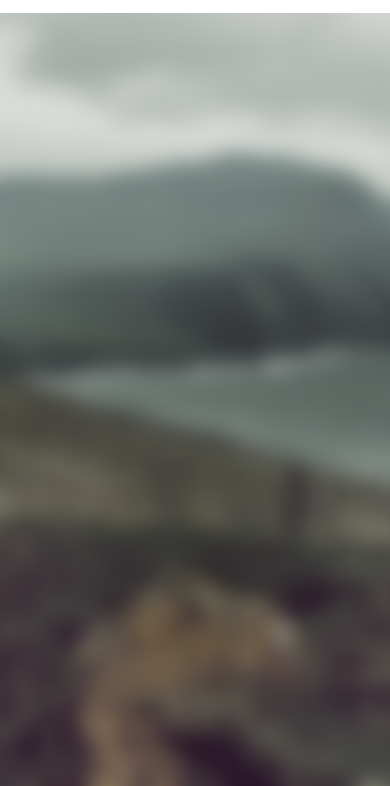
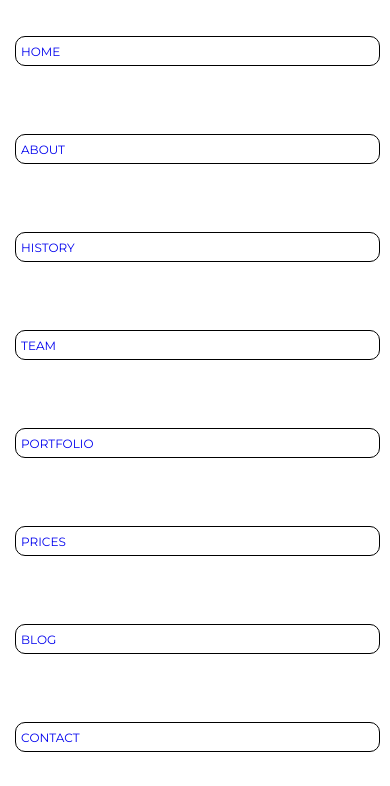
Before and after one commit to MarkevichVlad-1431/Atlantida, a website built with webpack: page src/index.html in a window 390 px wide. Both pictures are taken after a click on the button 360 px from the left and 35 px from the top of the page. Shown: the part 58-844 px from the top of the page. Built offline with nearby package versions, Linux system fonts and the light colour scheme.

Commit message:
mobileMenu

```diff
--- a/src/index.html
+++ b/src/index.html
@@ -19,7 +19,7 @@
                         <img src="assets/images/logo_header.png" alt="Logo">
                     </div>
                     <div class="header__nav">
-                        <ul>
+                        <ul id="nav" class="hidden">
                             <li>
                                 <a href="/#">Home</a>
                             </li>
@@ -45,7 +45,7 @@
                                 <a href="/#">Contact</a>
                             </li>
                         </ul>
-                        <button class="mobileMenu">
+                        <button id="topNavButton" class="mobileMenu">
                             <hr>
                             <hr>
                             <hr>
--- a/src/index.js
+++ b/src/index.js
@@ -1 +1,3 @@
 import './styles/index.scss'
+
+import './scripts/mobile_menu';
--- /dev/null
+++ b/src/scripts/mobile_menu.js
@@ -0,0 +1,21 @@
+const navButton = document.querySelector('#topNavButton');
+const ul = document.querySelector('#nav')
+const lis = document.querySelectorAll('ul > li');
+
+navButton.addEventListener('click', toggleMenu);
+
+function toggleMenu(){
+    if(ul.classList.contains('hidden')){
+        ul.classList.toggle('openMenu');
+        ul.classList.toggle('hidden');
+
+        // for (const li of lis) {
+        //     li.classList.add('openMenu')
+        // }
+        console.log(ul);
+    } else {
+        ul.classList.toggle('hidden');
+        ul.classList.toggle('openMenu');
+        console.log(ul);
+    }
+}
--- a/src/styles/components/header.scss
+++ b/src/styles/components/header.scss
@@ -1,3 +1,5 @@
+@use './../helpers/extends.scss';
+
 .slider{
     position: relative;
     height: 100vh;
@@ -24,22 +26,58 @@
                 grid-template-columns: max-content max-content;
             }
 
-            .header__logo{}
+            .header__logo{
+                @media screen and (max-width: 992px) {
+                   position: relative;
+                   z-index: 100;
+                }
+            }
 
             .header__nav{
                 display: grid;
                 grid-template-columns: max-content max-content;
                 align-self: center;
 
-                ul{
-                    @media screen and (max-width: 769px) {
+                @media screen and (max-width: 769px) {
+                    .hidden{
                         display: none;
                     }
+                    .openMenu{
+                        position: absolute;
+
+                        animation-duration: 1s;
+                        animation-name: openMenu;
+
+                        bottom: 0;
+                        left: 0;
+                        right: 0;
+                        z-index: 2;
+
+                        display: grid;
+                        align-items: center;
+                        max-height: min-content;
+                        min-height: 100vh;
+                        padding-left: 15px;
+                        padding-top: 60px;
+
+                        background-color: #fff;
+                    }
+                }
+
+                ul{
                     li{
                         display: inline-block;
                         margin-right: 10px;
 
-                        @media screen and (max-width: 769px) {}
+                        @media screen and (max-width: 769px) {
+                            padding: 5px;
+                            border: 1px solid #000;
+                            border-radius: 10px;
+
+                            animation-duration: 1.5s;
+                            animation-name: showTextNav;
+                            opacity: 1;
+                        }
 
                         a{
                             font-size: 12px;
@@ -47,8 +85,12 @@
                             text-transform: uppercase;
 
                             font-family: Montserrat Regular, serif;
+                            &:hover{
+                                color: red;
+                            }
                         }
                     }
+
                 }
 
                 .mobileMenu{
@@ -58,6 +100,8 @@
 
                     @media screen and (max-width: 769px) {
                         display: block;
+                        position: relative;
+                        z-index: 10;
                     }
 
                     hr{
@@ -75,7 +119,3 @@
     }
 
 }
-
-.hidden{
-    display: none;
-}
--- a/src/styles/helpers/extends.scss
+++ b/src/styles/helpers/extends.scss
@@ -0,0 +1,32 @@
+@keyframes openMenu {
+    0% {
+      bottom: 90%;
+    }
+
+    100% {
+        bottom: 0;
+    }
+}
+
+@keyframes closeMenu {
+    0% {
+      bottom: 0;
+    }
+
+    100% {
+        bottom: 90%;
+    }
+}
+
+@keyframes showTextNav {
+    0%{
+        opacity: 0;
+    }
+
+    50%{
+        opacity: 0;
+    }
+    100%{
+        opacity: 1;
+    }
+}
```
